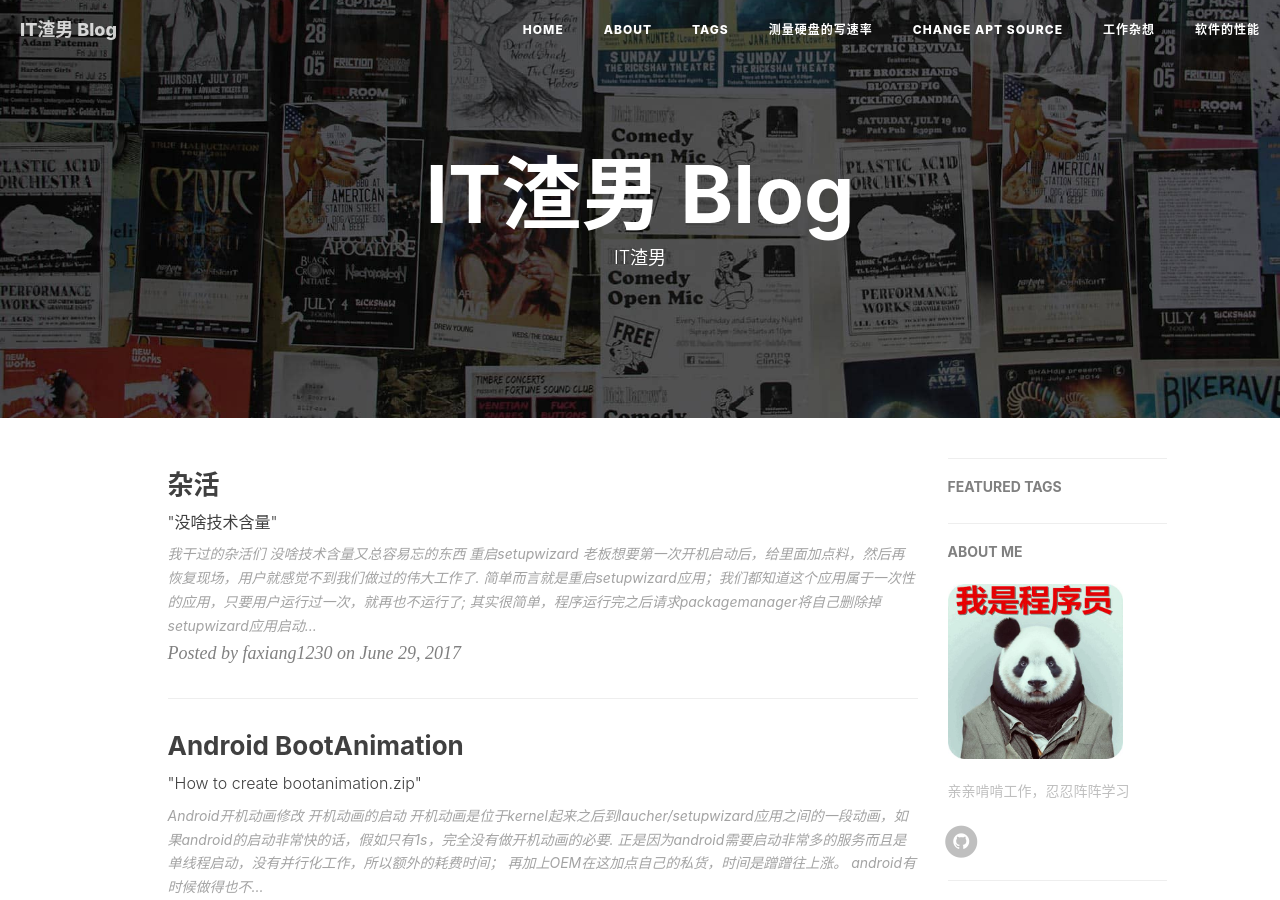
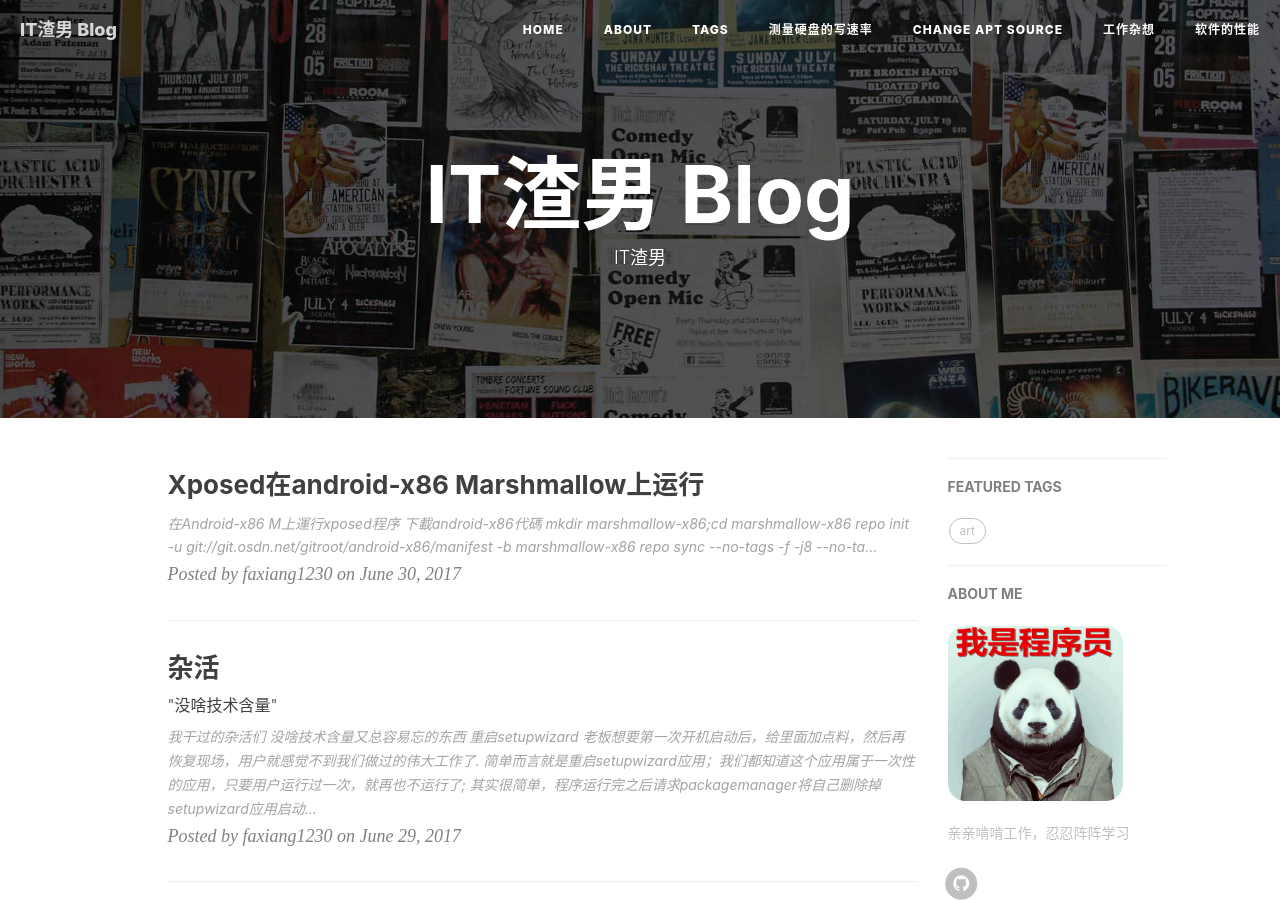
Before and after one commit to faxiang1230/faxiang1230.github.io, a Jekyll site: the page built from index.html, in a window 1280 px wide and 900 px high. Built offline with Jekyll 4.4.1, drawn with Linux system fonts in a browser that asks for light colours; nearby versions of some CDN libraries; the list of posts is cut into pages by our own code; comment, search, counter and statistics services are not loaded; some of the changed lines change nothing that is shown.

Commit message:
Xposed run on Android-x86 Marshmallow
Signed-off-by: Jianxing Wang <wangjianxing5210@163.com>

````diff
--- a/_posts/2017-06-29-Art-History.md
+++ b/_posts/2017-06-29-Art-History.md
@@ -28,8 +28,15 @@ Java本身是有JVM虚拟机的，也是非常完善的一套虚拟机，为啥
 都是存取栈指令，指令较短，但指令数较多
 
 基于寄存器方式:
-需要指明源寄存器，目的寄存器，指令较长；这个明显是基于虚拟寄存器的，需要和实际的寄存器映射，和直接寄存器相比还是差了一层
+需要指明源寄存器，目的寄存器，指令较长；
 
+这个明显是基于虚拟寄存器的，需要和实际的寄存器映射，和直接寄存器相比还是差了一层;
+
+Dalvik是有65535个虚拟寄存器的，而真实的机器上就未必有那么多了，所以Dalvik的指令集需要翻译到真实的机器指令上，必然还要经过一层转换.
+
+Dalvik刚开始也是没有使用JIT技术，不过从2.2开始之后使用了JIT技术；并且还有一个快速翻译技术，不知道是个什么东东.我看2017 Google I/O上ART团队的人在讲优化编译的时候我头都大了，没学过编译原理的伤不起啊.
+更加确切的请看`wikepedia
+`
 class文件:每个类都会被编译成一个class文件，然后多个class文件可以被打包成jar，然后被JVM装载
 dex文件：将多个class文件中的字符串合并，这样就能减少好多字符串占用的存储空间，相当于变相的压缩。size减小之后更加适合与当时存储还没那么大的手机
 
@@ -49,6 +56,16 @@ Java出现了20多年的时间了，火了也有快20年了，很不幸在Java 1
 #### JIT
 ## ART历史
 为什么ART呢
+1.Dalvik虚拟机的技术产生的年代还是单核时代，所以很多的技术必然都是针对当时年代优化的;就像我们很不理解x86里面的实模式一样.
+手机从单核到多核是一个必然趋势了，而且速度越来越快，存储越来越大，Dalvik已经不能胜任运行时的任务了，所以干脆推到重来一遍.不过好的精华还是一直在用，Dalvik的JIT有重新回到了ART中.
+
+||Dalvik时代机器|ART时代机器|
+|--|--|--|
+|CPU|MSM7201A 双核架构 528MHZ|MSM8998 2.35GHz大四核+1.9GHz小四核|
+|RAM|128M|4G|
+|电池|1150mAh|3500mAh|
+|存储|256M+扩展16G|ROM:64G+扩展128G|
+
 ### ART的新技术
 #### AOT
 在应用安装的时候就将应用中的dex全部能翻译的指令翻译成本地指令存储在`/data/dalvik-cache/xx/`下，本地指令毕竟比interpretater要快，所以这种做法极大的提升了应用启动速度，应用运行速度
--- /dev/null
+++ b/_posts/2017-06-30-Xposed-run-on-android-x86-Marshmallow.md
@@ -0,0 +1,144 @@
+---
+layout:     post
+title:      "Xposed在android-x86 Marshmallow上运行"
+date:       2017-06-30 20:40:45
+author:     "faxiang1230"
+header-img: "img/post-bg-2015.jpg"
+catalog: true
+tags:
+  - andrioid-x86
+  - art
+  - xposed
+---
+# 在Android-x86 M上運行xposed程序
+## 下載android-x86代碼
+```
+mkdir marshmallow-x86;cd marshmallow-x86
+repo init -u git://git.osdn.net/gitroot/android-x86/manifest -b marshmallow-x86
+repo sync --no-tags -f -j8
+--no-tags:减少不需要的tag下载，可以缩减下载的代码量
+-f:当某个库因为网络原因货其他原因下载失败的时候可以继续进行，避免已经下载的代码不能写入到硬盘上
+-j8:开启8个线程来下载，这个根据CPU和硬盘的性能来决定吧
+```
+## 下載xposed代碼
+```
+git clone https://github.com/rovo89/Xposed.git xposed
+git clone https://github.com/rovo89/XposedInstaller.git
+git clone https://github.com/rovo89/XposedTools.git
+git clone https://github.com/rovo89/XposedBridge.git
+git clone https://github.com/rovo89/android_art.git art
+```
+其中相關目錄結構：
+```
+marshmallow/frameworks/base/cmds/xposed
+marshmallow/art 使用xposed提供的art替换掉原声的art
+marshmallow/XposedTools
+```
+## 编译xposed
+1. 在下载android-x86之后不要做任何修改就开始编译`source build/envsetup.sh;lunch android_x86_64-eng;make -j16 iso_img`
+
+2. 开始编译xposed的art和app_process
+
+将xposed相关库放在对应的目录,然后使art生效`make -j16 iso_img`
+
+生成app_process和libxposed_art.so
+```
+cd frameworks/base/cmds/xposed
+mm
+```
+看到生成的三个可执行文件:
+```
+/system/bin/app_process32_xposed
+/system/bin/app_process64_xposed
+/system/lib/libxposed_art.so
+```
+将生成的xposed文件替换系统原声的
+```
+mv /system/bin/app_process32_xposed /system/bin/app_process32
+mv /system/bin/app_process64_xposed /system/bin/app_process64
+```
+3. 生成XposedBridge.jar文件
+
+进入XposedBridge目录下,执行如下命令：
+```
+export ANDROID_HOME=/home/linux/sdc/linux/Android/Sdk
+./gradlew app:assembleRelease lint
+```
+生成`./app/build/outputs/apk/app-release-unsigned.apk`文件，直接copy到marshmallow/out/xposde/java/XposedBridge.jar
+
+关于jar和apk的关系:
+```
+一个 Android 工程最后变成 apk 包大概要做这么几件事儿：
+1、生成 R.java 文件
+2、将 .java 文件编译成 .class 文件
+3、将 .class 文件打包成 .jar 文件
+4、将所有 .jar 文件（包括依赖库）编译成 classes.dex 文件
+5、将 assets 和 res 文件夹中所有的资源文件打包成一个 apk 包
+6、将 classes.dex 文件添加进 apk 包
+7、如果有使用 NDK 技术的话，将生成的 .so 文件添加进 apk 包
+8、对 apk 包进行签名
+说白了一个 apk 包就是由代码和资源组成的。代码的处理基本上就是编译，这个没什么可说的。
+```
+4. 生成xposed.prop文件
+配置build.pl需要的perl module
+
+```
+perl -MCPAN -e shell
+
+install Config::IniFiles
+install File::ReadBackwards
+install File::Tail
+install Archive::Zip
+install Tie::IxHash
+```
+进入XposedTools目录下，配置build.conf文件(作者给了一个build.conf.sample,我也是基于这个修改的；这里面的参数含义可以在https://github.com/rovo89/XposedTools/blob/master/README.md#configuration-buildconf找到)
+```
+[General]
+outdir = /root/test/marshmallow/out/xposed
+javadir = /root/test/marshmallow/xposedBrigded
+
+[Build]
+# Please keep the base version number and add your custom suffix
+version = 65 (custom build by xyz / %s)
+makeflags = -j8
+
+[GPG]
+sign = release
+user = android-x86_64
+
+# Root directories of the AOSP source tree per SDK version
+[AospDir]
+23 = /root/test/marshmallow/
+
+# SDKs to be used for compiling BusyBox
+# Needs https://github.com/rovo89/android_external_busybox
+[BusyBox]
+x86 = 23
+```
+然后使用作者提供的脚本工具来生成xposed.prop
+```
+./build.pl -t x86:23 -s prop
+```
+目前还不支持x86_64，暂时使用x86将就用吧;
+
+将生成出来的xposed.prop放到out/target/product/x86_64/system下
+
+5. 重新打包镜像
+
+`make -j16 iso_img`
+
+6. 使用XposedInstaller应用
+
+进入XposedInstaller,build这个应用
+```
+export ANDROID_HOME=/home/linux/sdc/linux/Android/Sdk
+./gradlew build
+
+find -iname *.apk
+```
+安装apk时可以看到XposedInstaller应用提示Xposed framework已经安装完毕，并且可以使用xposed提供的一些应用
+
+7. 遗留问题
+
+脚本里写着需要如下module，我并没有完全加入，这个问题还需要解决
+``` xposed libxposed_art libart libart-compiler libart-disassembler libsigchain dex2oat oatdump patchoat```
````
